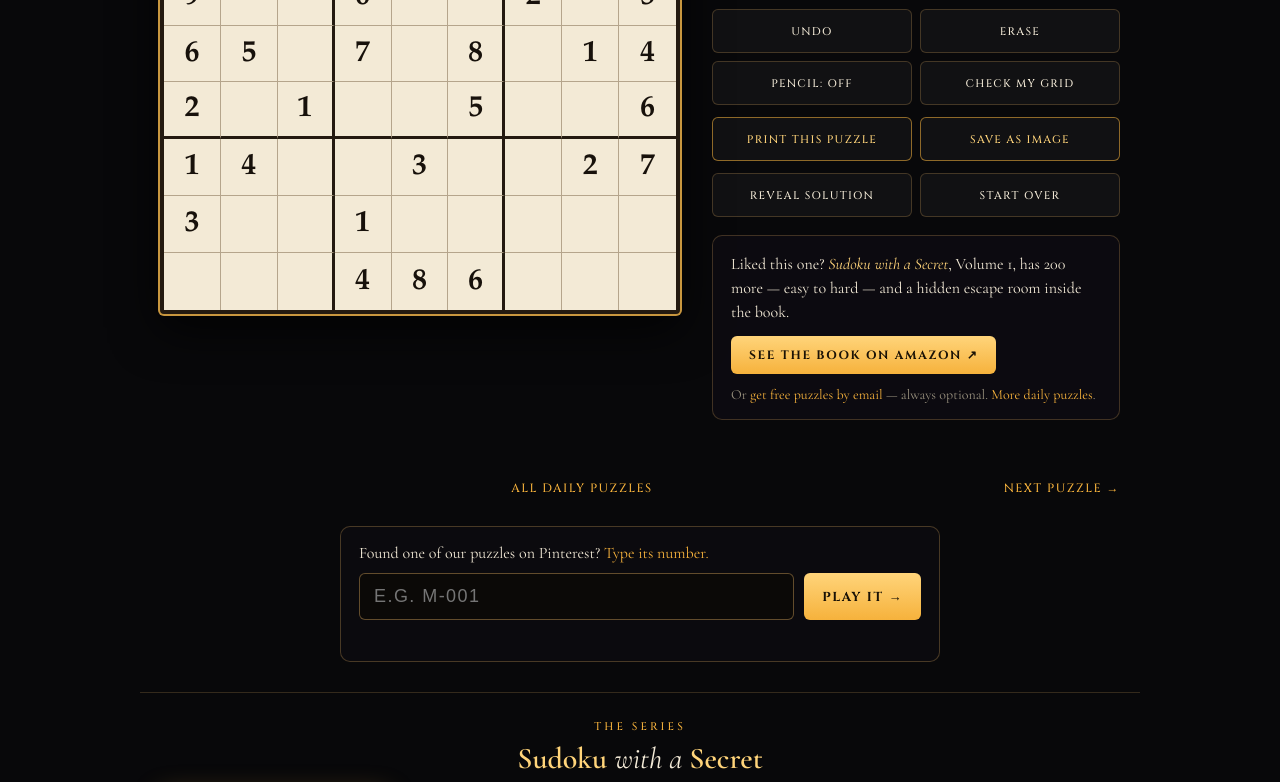
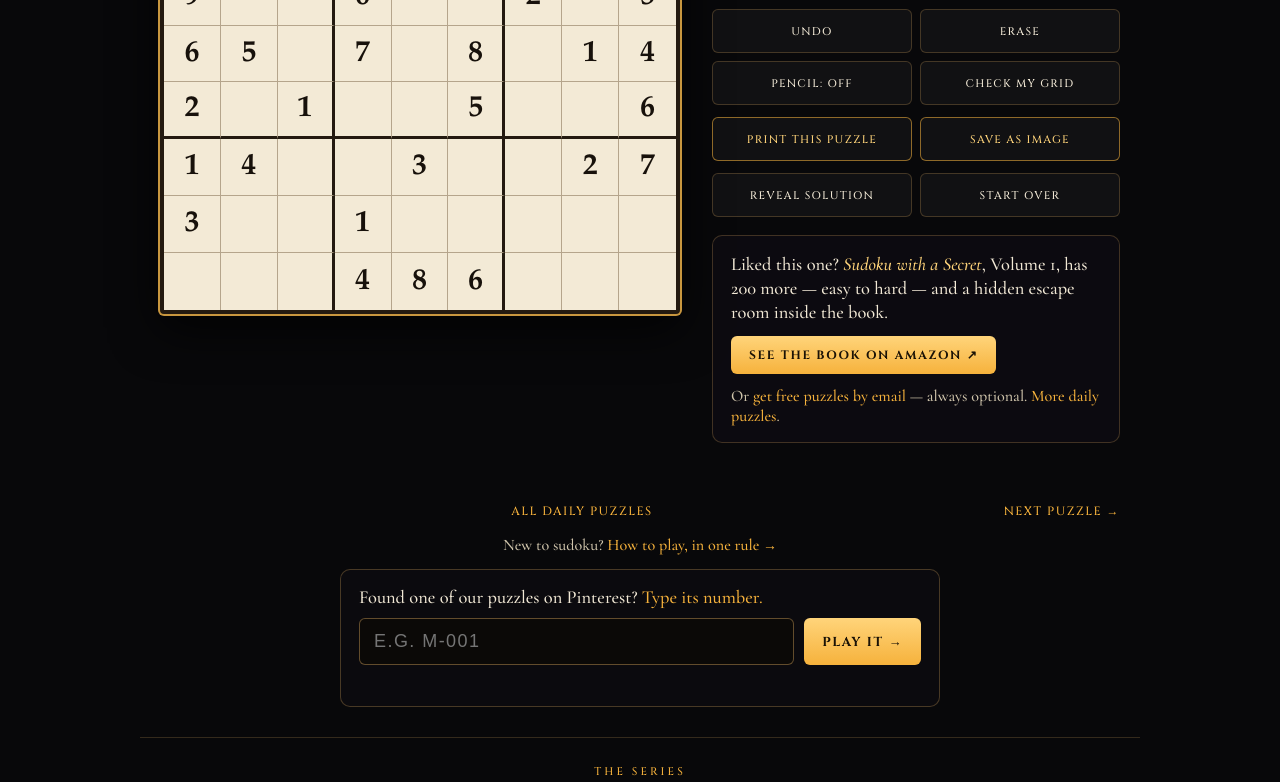
Before and after one commit to puzzlesecret/puzzlesecret.github.io, an Astro site: page /daily/m-001 in a window 1280 px wide. Shown: the part 497-1279 px from the top of the page. Built offline with nearby package versions, Linux system fonts and the light colour scheme; Astro itself is replaced by a stand-in of ours.

Commit message:
How-to-play page: onward links + inbound links; readable body font
Beginners were landing on /how-to-play-sudoku and leaving. Adds practice
buttons, a book card and series strip there, links it from the footer,
menu, /play, daily pages, FAQ and the book page, removes key counts, and
makes Cormorant body text larger/bolder/lighter via one removable file
(public/fonts/readability.css).

Co-Authored-By: Claude Opus 5 <noreply@anthropic.com>

```diff
--- /dev/null
+++ b/public/fonts/readability.css
@@ -0,0 +1,239 @@
+/* READABILITY FIX, option #1 "same font, fixed" (Dan's pick, 2026-09-19).
+   Makes the small Cormorant Garamond body text ~15% larger, one step bolder (500), and lighter
+   in colour (#9a927f -> #cfc4ab). Headings (Cinzel) are untouched.
+
+   TO UNDO THE WHOLE THING: delete everything in this file (or the file itself) and redeploy.
+   It is linked from Layout.astro, index.astro and vault.astro right after fonts.css. */
+
+:root {
+  --ash: #cfc4ab !important;      /* was #9a927f */
+  --ash-dim: #a39b87 !important;  /* was #6d675b */
+}
+body { font-weight: 500; }
+
+/* Same Cormorant files as fonts.css, re-declared with size-adjust so ONLY this font grows. */
+@font-face {
+  font-family: 'Cormorant Garamond';
+  font-style: italic;
+  font-weight: 400;
+  font-display: swap;
+  size-adjust: 115%;
+  src: url(/fonts/font_6.woff2) format('woff2');
+  unicode-range: U+0460-052F, U+1C80-1C8A, U+20B4, U+2DE0-2DFF, U+A640-A69F, U+FE2E-FE2F;
+}
+@font-face {
+  font-family: 'Cormorant Garamond';
+  font-style: italic;
+  font-weight: 400;
+  font-display: swap;
+  size-adjust: 115%;
+  src: url(/fonts/font_7.woff2) format('woff2');
+  unicode-range: U+0301, U+0400-045F, U+0490-0491, U+04B0-04B1, U+2116;
+}
+@font-face {
+  font-family: 'Cormorant Garamond';
+  font-style: italic;
+  font-weight: 400;
+  font-display: swap;
+  size-adjust: 115%;
+  src: url(/fonts/font_8.woff2) format('woff2');
+  unicode-range: U+0102-0103, U+0110-0111, U+0128-0129, U+0168-0169, U+01A0-01A1, U+01AF-01B0, U+0300-0301, U+0303-0304, U+0308-0309, U+0323, U+0329, U+1EA0-1EF9, U+20AB;
+}
+@font-face {
+  font-family: 'Cormorant Garamond';
+  font-style: italic;
+  font-weight: 400;
+  font-display: swap;
+  size-adjust: 115%;
+  src: url(/fonts/font_9.woff2) format('woff2');
+  unicode-range: U+0100-02BA, U+02BD-02C5, U+02C7-02CC, U+02CE-02D7, U+02DD-02FF, U+0304, U+0308, U+0329, U+1D00-1DBF, U+1E00-1E9F, U+1EF2-1EFF, U+2020, U+20A0-20AB, U+20AD-20C0, U+2113, U+2C60-2C7F, U+A720-A7FF;
+}
+@font-face {
+  font-family: 'Cormorant Garamond';
+  font-style: italic;
+  font-weight: 400;
+  font-display: swap;
+  size-adjust: 115%;
+  src: url(/fonts/font_10.woff2) format('woff2');
+  unicode-range: U+0000-00FF, U+0131, U+0152-0153, U+02BB-02BC, U+02C6, U+02DA, U+02DC, U+0304, U+0308, U+0329, U+2000-206F, U+20AC, U+2122, U+2191, U+2193, U+2212, U+2215, U+FEFF, U+FFFD;
+}
+@font-face {
+  font-family: 'Cormorant Garamond';
+  font-style: italic;
+  font-weight: 500;
+  font-display: swap;
+  size-adjust: 115%;
+  src: url(/fonts/font_6.woff2) format('woff2');
+  unicode-range: U+0460-052F, U+1C80-1C8A, U+20B4, U+2DE0-2DFF, U+A640-A69F, U+FE2E-FE2F;
+}
+@font-face {
+  font-family: 'Cormorant Garamond';
+  font-style: italic;
+  font-weight: 500;
+  font-display: swap;
+  size-adjust: 115%;
+  src: url(/fonts/font_7.woff2) format('woff2');
+  unicode-range: U+0301, U+0400-045F, U+0490-0491, U+04B0-04B1, U+2116;
+}
+@font-face {
+  font-family: 'Cormorant Garamond';
+  font-style: italic;
+  font-weight: 500;
+  font-display: swap;
+  size-adjust: 115%;
+  src: url(/fonts/font_8.woff2) format('woff2');
+  unicode-range: U+0102-0103, U+0110-0111, U+0128-0129, U+0168-0169, U+01A0-01A1, U+01AF-01B0, U+0300-0301, U+0303-0304, U+0308-0309, U+0323, U+0329, U+1EA0-1EF9, U+20AB;
+}
+@font-face {
+  font-family: 'Cormorant Garamond';
+  font-style: italic;
+  font-weight: 500;
+  font-display: swap;
+  size-adjust: 115%;
+  src: url(/fonts/font_9.woff2) format('woff2');
+  unicode-range: U+0100-02BA, U+02BD-02C5, U+02C7-02CC, U+02CE-02D7, U+02DD-02FF, U+0304, U+0308, U+0329, U+1D00-1DBF, U+1E00-1E9F, U+1EF2-1EFF, U+2020, U+20A0-20AB, U+20AD-20C0, U+2113, U+2C60-2C7F, U+A720-A7FF;
+}
+@font-face {
+  font-family: 'Cormorant Garamond';
+  font-style: italic;
+  font-weight: 500;
+  font-display: swap;
+  size-adjust: 115%;
+  src: url(/fonts/font_10.woff2) format('woff2');
+  unicode-range: U+0000-00FF, U+0131, U+0152-0153, U+02BB-02BC, U+02C6, U+02DA, U+02DC, U+0304, U+0308, U+0329, U+2000-206F, U+20AC, U+2122, U+2191, U+2193, U+2212, U+2215, U+FEFF, U+FFFD;
+}
+@font-face {
+  font-family: 'Cormorant Garamond';
+  font-style: normal;
+  font-weight: 400;
+  font-display: swap;
+  size-adjust: 115%;
+  src: url(/fonts/font_16.woff2) format('woff2');
+  unicode-range: U+0460-052F, U+1C80-1C8A, U+20B4, U+2DE0-2DFF, U+A640-A69F, U+FE2E-FE2F;
+}
+@font-face {
+  font-family: 'Cormorant Garamond';
+  font-style: normal;
+  font-weight: 400;
+  font-display: swap;
+  size-adjust: 115%;
+  src: url(/fonts/font_17.woff2) format('woff2');
+  unicode-range: U+0301, U+0400-045F, U+0490-0491, U+04B0-04B1, U+2116;
+}
+@font-face {
+  font-family: 'Cormorant Garamond';
+  font-style: normal;
+  font-weight: 400;
+  font-display: swap;
+  size-adjust: 115%;
+  src: url(/fonts/font_18.woff2) format('woff2');
+  unicode-range: U+0102-0103, U+0110-0111, U+0128-0129, U+0168-0169, U+01A0-01A1, U+01AF-01B0, U+0300-0301, U+0303-0304, U+0308-0309, U+0323, U+0329, U+1EA0-1EF9, U+20AB;
+}
+@font-face {
+  font-family: 'Cormorant Garamond';
+  font-style: normal;
+  font-weight: 400;
+  font-display: swap;
+  size-adjust: 115%;
+  src: url(/fonts/font_19.woff2) format('woff2');
+  unicode-range: U+0100-02BA, U+02BD-02C5, U+02C7-02CC, U+02CE-02D7, U+02DD-02FF, U+0304, U+0308, U+0329, U+1D00-1DBF, U+1E00-1E9F, U+1EF2-1EFF, U+2020, U+20A0-20AB, U+20AD-20C0, U+2113, U+2C60-2C7F, U+A720-A7FF;
+}
+@font-face {
+  font-family: 'Cormorant Garamond';
+  font-style: normal;
+  font-weight: 400;
+  font-display: swap;
+  size-adjust: 115%;
+  src: url(/fonts/font_20.woff2) format('woff2');
+  unicode-range: U+0000-00FF, U+0131, U+0152-0153, U+02BB-02BC, U+02C6, U+02DA, U+02DC, U+0304, U+0308, U+0329, U+2000-206F, U+20AC, U+2122, U+2191, U+2193, U+2212, U+2215, U+FEFF, U+FFFD;
+}
+@font-face {
+  font-family: 'Cormorant Garamond';
+  font-style: normal;
+  font-weight: 500;
+  font-display: swap;
+  size-adjust: 115%;
+  src: url(/fonts/font_16.woff2) format('woff2');
+  unicode-range: U+0460-052F, U+1C80-1C8A, U+20B4, U+2DE0-2DFF, U+A640-A69F, U+FE2E-FE2F;
+}
+@font-face {
+  font-family: 'Cormorant Garamond';
+  font-style: normal;
+  font-weight: 500;
+  font-display: swap;
+  size-adjust: 115%;
+  src: url(/fonts/font_17.woff2) format('woff2');
+  unicode-range: U+0301, U+0400-045F, U+0490-0491, U+04B0-04B1, U+2116;
+}
+@font-face {
+  font-family: 'Cormorant Garamond';
+  font-style: normal;
+  font-weight: 500;
+  font-display: swap;
+  size-adjust: 115%;
+  src: url(/fonts/font_18.woff2) format('woff2');
+  unicode-range: U+0102-0103, U+0110-0111, U+0128-0129, U+0168-0169, U+01A0-01A1, U+01AF-01B0, U+0300-0301, U+0303-0304, U+0308-0309, U+0323, U+0329, U+1EA0-1EF9, U+20AB;
+}
+@font-face {
+  font-family: 'Cormorant Garamond';
+  font-style: normal;
+  font-weight: 500;
+  font-display: swap;
+  size-adjust: 115%;
+  src: url(/fonts/font_19.woff2) format('woff2');
+  unicode-range: U+0100-02BA, U+02BD-02C5, U+02C7-02CC, U+02CE-02D7, U+02DD-02FF, U+0304, U+0308, U+0329, U+1D00-1DBF, U+1E00-1E9F, U+1EF2-1EFF, U+2020, U+20A0-20AB, U+20AD-20C0, U+2113, U+2C60-2C7F, U+A720-A7FF;
+}
+@font-face {
+  font-family: 'Cormorant Garamond';
+  font-style: normal;
+  font-weight: 500;
+  font-display: swap;
+  size-adjust: 115%;
+  src: url(/fonts/font_20.woff2) format('woff2');
+  unicode-range: U+0000-00FF, U+0131, U+0152-0153, U+02BB-02BC, U+02C6, U+02DA, U+02DC, U+0304, U+0308, U+0329, U+2000-206F, U+20AC, U+2122, U+2191, U+2193, U+2212, U+2215, U+FEFF, U+FFFD;
+}
+@font-face {
+  font-family: 'Cormorant Garamond';
+  font-style: normal;
+  font-weight: 600;
+  font-display: swap;
+  size-adjust: 115%;
+  src: url(/fonts/font_16.woff2) format('woff2');
+  unicode-range: U+0460-052F, U+1C80-1C8A, U+20B4, U+2DE0-2DFF, U+A640-A69F, U+FE2E-FE2F;
+}
+@font-face {
+  font-family: 'Cormorant Garamond';
+  font-style: normal;
+  font-weight: 600;
+  font-display: swap;
+  size-adjust: 115%;
+  src: url(/fonts/font_17.woff2) format('woff2');
+  unicode-range: U+0301, U+0400-045F, U+0490-0491, U+04B0-04B1, U+2116;
+}
+@font-face {
+  font-family: 'Cormorant Garamond';
+  font-style: normal;
+  font-weight: 600;
+  font-display: swap;
+  size-adjust: 115%;
+  src: url(/fonts/font_18.woff2) format('woff2');
+  unicode-range: U+0102-0103, U+0110-0111, U+0128-0129, U+0168-0169, U+01A0-01A1, U+01AF-01B0, U+0300-0301, U+0303-0304, U+0308-0309, U+0323, U+0329, U+1EA0-1EF9, U+20AB;
+}
+@font-face {
+  font-family: 'Cormorant Garamond';
+  font-style: normal;
+  font-weight: 600;
+  font-display: swap;
+  size-adjust: 115%;
+  src: url(/fonts/font_19.woff2) format('woff2');
+  unicode-range: U+0100-02BA, U+02BD-02C5, U+02C7-02CC, U+02CE-02D7, U+02DD-02FF, U+0304, U+0308, U+0329, U+1D00-1DBF, U+1E00-1E9F, U+1EF2-1EFF, U+2020, U+20A0-20AB, U+20AD-20C0, U+2113, U+2C60-2C7F, U+A720-A7FF;
+}
+@font-face {
+  font-family: 'Cormorant Garamond';
+  font-style: normal;
+  font-weight: 600;
+  font-display: swap;
+  size-adjust: 115%;
+  src: url(/fonts/font_20.woff2) format('woff2');
+  unicode-range: U+0000-00FF, U+0131, U+0152-0153, U+02BB-02BC, U+02C6, U+02DA, U+02DC, U+0304, U+0308, U+0329, U+2000-206F, U+20AC, U+2122, U+2191, U+2193, U+2212, U+2215, U+FEFF, U+FFFD;
+}
--- a/src/layouts/Layout.astro
+++ b/src/layouts/Layout.astro
@@ -86,6 +86,7 @@ const SITE_LD = {
     <link rel="apple-touch-icon" href="/apple-touch-icon.png" />
     <link rel="manifest" href="/site.webmanifest" />
     <link rel="stylesheet" href="/fonts/fonts.css" />
+    <link rel="stylesheet" href="/fonts/readability.css" />
     <script type="application/ld+json" set:html={JSON.stringify(SITE_LD)} />
   </head>
 
@@ -120,6 +121,7 @@ const SITE_LD = {
           <a href="/vault?mode=painted" class="d-link"><span class="d-num">02b</span> The Painted Vault <span class="d-arrow">→</span></a>
           <a href="/play" class="d-link"><span class="d-num">03</span> Play 200 Sudokus <span class="d-arrow">→</span></a>
           <a href="/daily/" class="d-link"><span class="d-num">03b</span> Today's Free Puzzle · find by number <span class="d-arrow">→</span></a>
+          <a href="/how-to-play-sudoku" class="d-link"><span class="d-num">03c</span> How to Play Sudoku <span class="d-arrow">→</span></a>
           <a href="/escape-room-sudoku-book" class="d-link"><span class="d-num">04</span> What Is This Book? <span class="d-arrow">→</span></a>
           <a href="/shop" class="d-link"><span class="d-num">05</span> The Commissary <span class="d-arrow">→</span></a>
           <a href="/passport" class="d-link"><span class="d-num">06</span> Solver's Passport <span class="d-arrow">→</span></a>
@@ -148,6 +150,7 @@ const SITE_LD = {
           <span class="wordmark">PUZZLE<span>SECRET</span></span>
           <nav class="foot-nav">
             <a href="/play">Play</a>
+            <a href="/how-to-play-sudoku">How to Play Sudoku</a>
             <a href="/escape-room-sudoku-book">Escape Room Sudoku</a>
             <a href="/shop">Shop</a>
             <a href="/hints">Hints</a>
--- a/src/pages/daily/[slug].astro
+++ b/src/pages/daily/[slug].astro
@@ -41,6 +41,7 @@ const ld = {
     <a href="/daily/">All daily puzzles</a>
     {next ? <a href={`/daily/${next}/`} class="d-next" data-date={nextDate}>Next puzzle →</a> : <span></span>}
   </nav>
+  <p class="d-new">New to sudoku? <a href="/how-to-play-sudoku">How to play, in one rule →</a></p>
   <div class="d-find"><PuzzleLookup compact={true} /></div>
   <SeriesStrip />
   <script>
@@ -57,6 +58,8 @@ const ld = {
     .d-nav a { color: var(--gold); text-decoration: none; }
     .d-nav a:hover { color: var(--gold-hi); }
     .d-find { max-width: 640px; margin: -30px auto 30px; padding: 0 20px; }
-    @media print { .d-nav, .d-find { display: none; } }
+    .d-new { max-width: 1000px; margin: -44px auto 44px; padding: 0 20px; text-align: center; font-size: 14px; color: var(--ash); }
+    .d-new a { color: var(--gold); }
+    @media print { .d-nav, .d-find, .d-new { display: none; } }
   </style>
 </Layout>
--- a/src/pages/daily/index.astro
+++ b/src/pages/daily/index.astro
@@ -22,6 +22,7 @@ daily.puzzles.forEach((p) => counts[p.tier]++);
       <strong>medium</strong> Thursday and Friday, <strong>hard</strong> on Saturday and Sunday. Play in your browser
       with pencil notes and error checking, print a clean black-and-white copy, or reveal the answer when you are done.</p>
     <p class="dh-today"><a id="todayLink" class="dh-btn" href="/daily/">Play today's puzzle →</a></p>
+    <p class="dh-new">Never done a sudoku? <a href="/how-to-play-sudoku">Learn how to play sudoku</a> first — it takes two minutes.</p>
     <div id="find"><PuzzleLookup /></div>
 
     <section class="dh-how">
@@ -73,6 +74,8 @@ daily.puzzles.forEach((p) => counts[p.tier]++);
     h1 { font-family: var(--display); font-size: clamp(30px, 6vw, 46px); color: var(--ivory); margin: 0 0 16px; }
     h2 { font-family: var(--display); font-size: 20px; color: var(--gold); margin: 36px 0 10px; letter-spacing: .06em; }
     .dh-lede, .dh-how p { line-height: 1.65; color: var(--ivory); font-size: 18px; }
+    .dh-new { font-size: 15px; color: var(--ash); margin-top: 10px; }
+    .dh-new a { color: var(--gold); }
     .dh-btn { display: inline-block; margin-top: 10px; padding: 14px 22px; font-family: var(--display); font-weight: 700; font-size: 13px; letter-spacing: .14em; text-transform: uppercase; color: #1a1206; background: linear-gradient(180deg, var(--gold-hi), var(--gold)); border-radius: 6px; text-decoration: none; }
     #dhList { list-style: none; padding: 0; margin: 0; display: grid; gap: 8px; }
     #dhList li { display: flex; justify-content: space-between; align-items: center; padding: 10px 14px; border: 1px solid rgba(185,143,82,.25); border-radius: 8px; }
--- a/src/pages/index.astro
+++ b/src/pages/index.astro
@@ -123,6 +123,7 @@ const HOME_LD = {
     <meta name="author" content="Dan Herlehy" />
     <meta name="theme-color" content="#0a0a0c" />
     <link rel="stylesheet" href="/fonts/fonts.css" />
+    <link rel="stylesheet" href="/fonts/readability.css" />
     <link rel="preload" as="image" href="/art/door-v10.webp" />
     <link rel="preload" as="image" href="/art/rooms/study.webp" />
     <script type="application/ld+json" set:html={JSON.stringify(HOME_LD)} />
@@ -266,7 +267,7 @@ const HOME_LD = {
         <h2 class="h-serif">A book that hides a password. A vault that opens when you find it.</h2>
         <p class="lede">
           Every puzzle in <em>Sudoku with a Secret</em> is an honest sudoku — solvable with a
-          pencil. But twenty of them hide a shaded key. Decode the three words they spell, bring
+          pencil. But hidden among them are shaded keys. Decode the three words they spell, bring
           them here, and three vaults swing open: treasure, lore, and free bonus puzzles —
           <strong>50, then 100, then 200</strong>. No email required. Ever.
         </p>
@@ -314,7 +315,7 @@ const HOME_LD = {
         <span class="wordmark">PUZZLE<span>SECRET</span></span>
         <nav>
           <a href="/shop">Shop</a><a href="/hints">Hints</a><a href="/passport">Passport</a>
-          <a href="/the-keeper">The Keeper</a><a href="/faq">FAQ</a><a href="/privacy">Privacy</a>
+          <a href="/how-to-play-sudoku">How to Play Sudoku</a><a href="/the-keeper">The Keeper</a><a href="/faq">FAQ</a><a href="/privacy">Privacy</a>
         </nav>
         <p class="fine">Sudoku with a Secret · Volume 1 — the vaults are bonus treasure, not a prize of chance.</p>
         <p class="fine disclosure">As an Amazon Associate we earn from qualifying purchases.</p>
--- a/src/pages/play.astro
+++ b/src/pages/play.astro
@@ -53,7 +53,7 @@ import webPuzzles from '../data/web_puzzles.json';
   </style>
   <main class="page-play">
     <!-- Pinterest daily puzzles live at /daily/, not in these 200: point people there by number -->
-    <p class="pin-find"><a href="/daily/#find">Found a puzzle on Pinterest, like <b>M-001</b>? Look it up by its number →</a></p>
+    <p class="pin-find"><a href="/daily/#find">Found a puzzle on Pinterest, like <b>M-001</b>? Look it up by its number →</a><br /><a href="/how-to-play-sudoku">New to sudoku? Learn how to play in two minutes →</a></p>
     <style>
       .pin-find { max-width: 1000px; margin: 0 auto; padding: 8px 20px 0; text-align: center; font-size: 14px; }
       .pin-find a { color: var(--gold, #c9973f); text-decoration: none; }
@@ -192,7 +192,7 @@ import webPuzzles from '../data/web_puzzles.json';
       <div class="v-card nudge-card">
         <div class="v-seal">🗝</div>
         <h2>Nicely solved.</h2>
-        <p class="nudge-lede">These are practice puzzles — free, forever. But the <em>real</em> hunt hides in the book: twenty of its puzzles conceal a password, and speaking it opens vaults of treasure and 350 more free puzzles.</p>
+        <p class="nudge-lede">These are practice puzzles — free, forever. But the <em>real</em> hunt hides in the book: hidden among its puzzles are the keys to a password, and speaking it opens vaults of treasure and 350 more free puzzles.</p>
         <div class="v-actions nudge-actions">
           <a class="btn-next" id="nudgeBuy" href="https://www.amazon.com/dp/B0HB9K8PXC?tag=puzzlesecret-20" target="_blank" rel="noopener">Get the book on Amazon ↗</a>
           <button class="btn-sec" id="nudgeClose">Keep playing free</button>
--- a/src/pages/vault.astro
+++ b/src/pages/vault.astro
@@ -26,6 +26,7 @@ import Analytics from '@vercel/analytics/astro';
   <meta name="robots" content="noindex" />
   <!-- Self-hosted fonts (the FAQ promises zero external font tracking - keep it true). -->
   <link rel="stylesheet" href="/fonts/fonts.css" />
+    <link rel="stylesheet" href="/fonts/readability.css" />
 </head>
 <body>
   <div id="stage"></div>
```
Also changed, not shown: src/pages/escape-room-sudoku-book.astro (+6 -6 lines), src/pages/faq.astro (+9 -2 lines), src/pages/how-to-play-sudoku.astro (+34 -5 lines).
